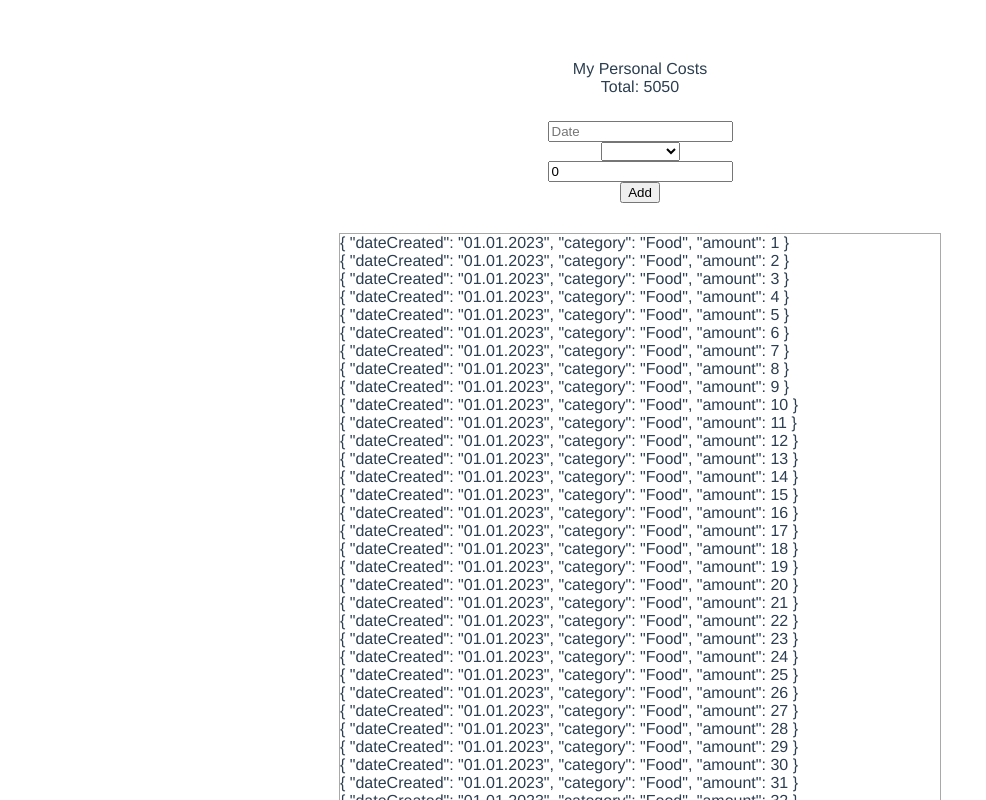
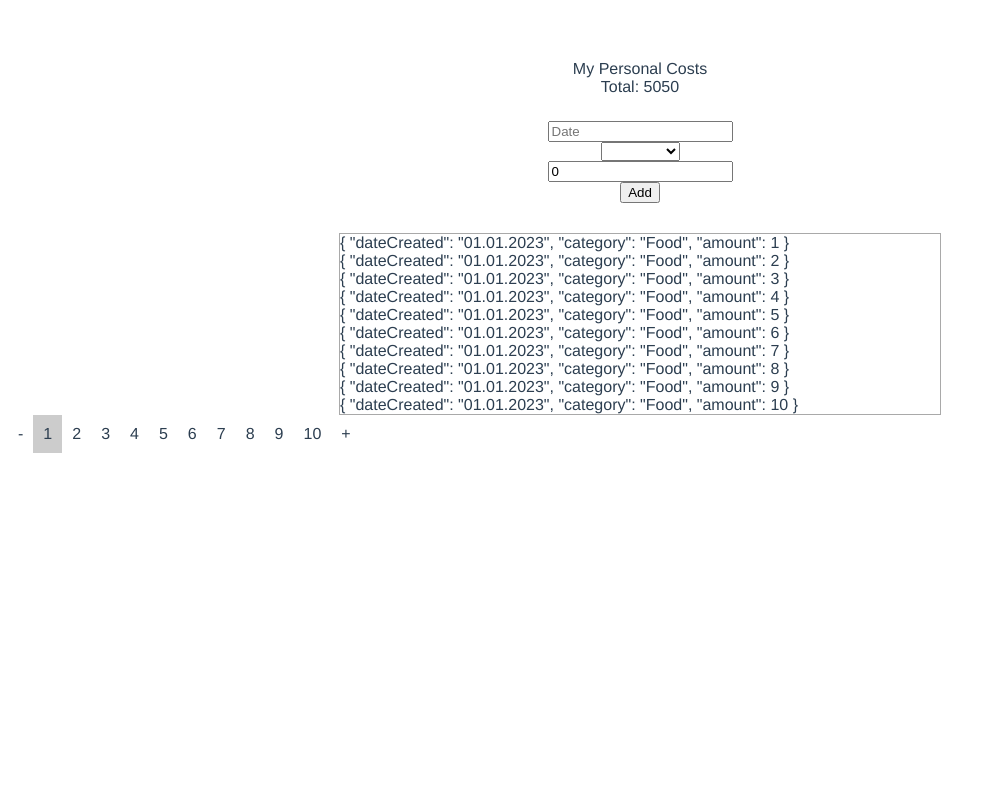
Before and after one commit to ychkydyk/VueProjectGB, a Vue app in the folder costs-control/: page / in a window 1280 px wide. Shown: the top 800 px of the page, without its empty margins (0-986 px from the left). Built offline with nearby package versions, Linux system fonts and the light colour scheme.

Commit message:
+Pagination

```diff
--- a/costs-control/src/App.vue
+++ b/costs-control/src/App.vue
@@ -5,7 +5,8 @@
      <main>
        Total: {{ getSummAmount }}
        <TaskForm @addNewTask="onAdd"></TaskForm>
-     <TaskList :items="payments"></TaskList>
+     <TaskList :items="currentElements"></TaskList>
+       <Pagination :cur="page" :n="n" :length="payments.length" @paginate="onPageChange"/>
      </main>
    </div>
   </div>
@@ -14,24 +15,33 @@
 <script>
 import TaskList from "@/components/TaskList";
 import TaskForm from "@/components/TaskForm";
-import { mapMutations, mapGetters, mapActions } from 'vuex'
+import { mapMutations, mapGetters, mapActions } from 'vuex';
+import Pagination from "@/components/Pagination";
 
 export default {
   name: 'App',
   components: {
     TaskForm,
     TaskList,
+    Pagination
 },
   data() {
     return {
+      page:1,
+      n: 10
     };
   },
   computed:{
     ...mapGetters({
       getSummAmount: 'getFullPaymentAmount',
       payments: 'getPayments'
-    })
+    }),
+    currentElements() {
+      const {n,page} = this
+      return this.$store.getters.getPayments.slice(this.n * (this.page-1), this.n * (this.page-1) + this.n)
+    }
   },
+
   methods: {
     ...mapMutations({
       setData: 'setPaymentsData',
@@ -42,8 +52,10 @@ export default {
     ]),
     onAdd(data) {
         this.addData(data)
-
-    }
+    },
+    onPageChange(p) {
+      this.page = p
+    },
   },
   created() {
     this.fetchData()
--- /dev/null
+++ b/costs-control/src/components/Pagination.vue
@@ -0,0 +1,48 @@
+<template>
+    <div class="wrp">
+      <div @click="onClick(cur - 1)">-</div>
+      <div v-for="page in amountPages"
+      :key="page"
+      @click="onClick(page)"
+      :class="{active: page === cur}">
+        {{ page }}
+      </div>
+      <div @click="onClick(cur + 1)">+</div>
+    </div>
+</template>
+
+<script>
+export default {
+  name: "Pagination",
+  props: {
+    length: Number,
+    n: Number,
+    cur: Number
+  },
+  computed: {
+    amountPages() {
+      return Math.ceil(this.length/this.n)
+    }
+  },
+  methods: {
+    onClick(p) {
+      if (p<1 || p > this.amountPages) {
+        return;
+      }
+      this.$emit('paginate', p)
+    },
+  },
+};
+</script>
+
+<style scoped lang="scss">
+.wrp {
+  display: flex;
+  & > div {
+    padding: 10px;
+    &.active {
+      background: #ccc;
+    }
+  }
+}
+</style>
--- a/costs-control/src/components/TaskList.vue
+++ b/costs-control/src/components/TaskList.vue
@@ -9,7 +9,6 @@
 <script>
 export default {
     name: 'TaskList',
-
     props: {
       items: {
         type: Array,
```
